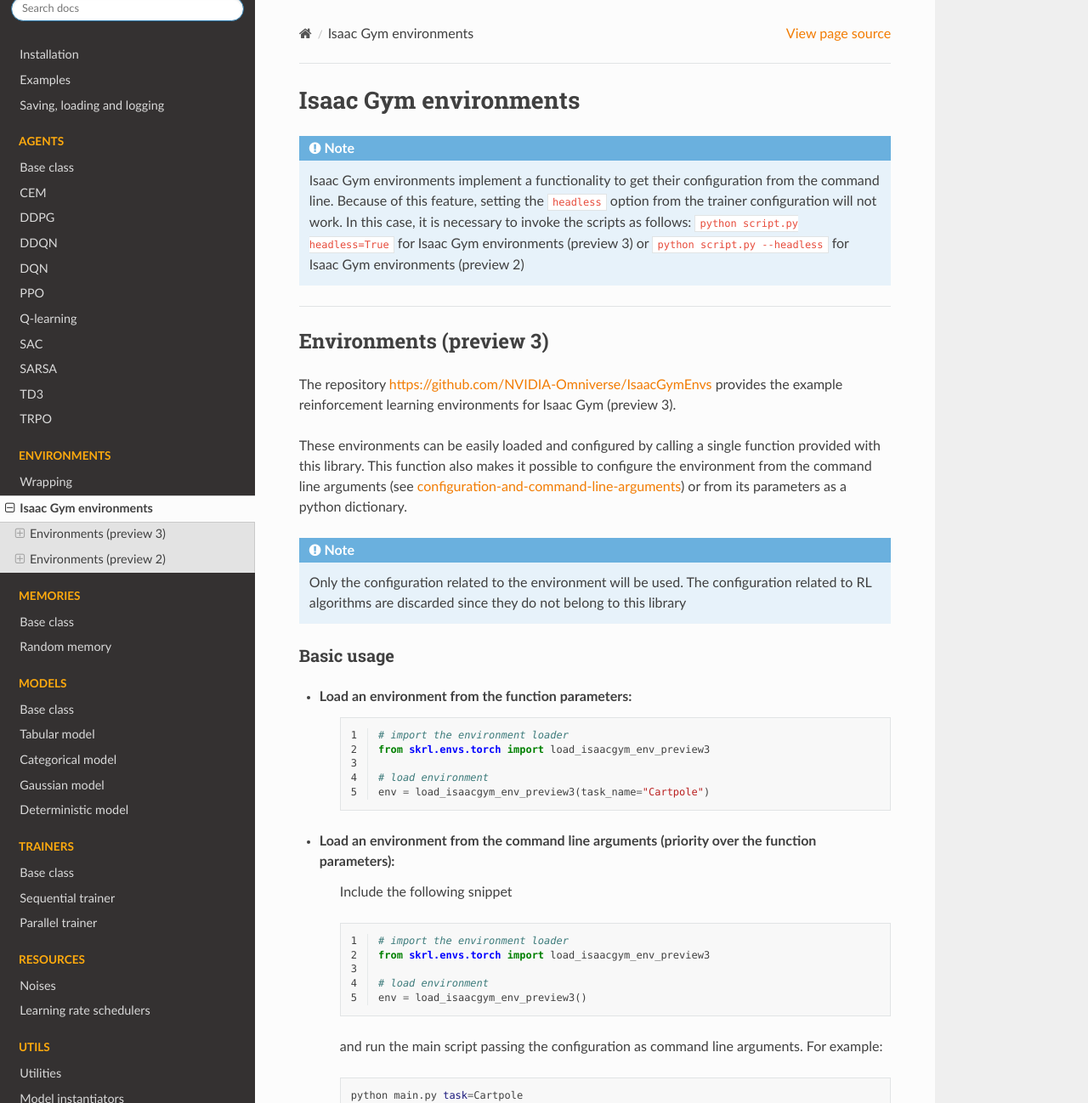
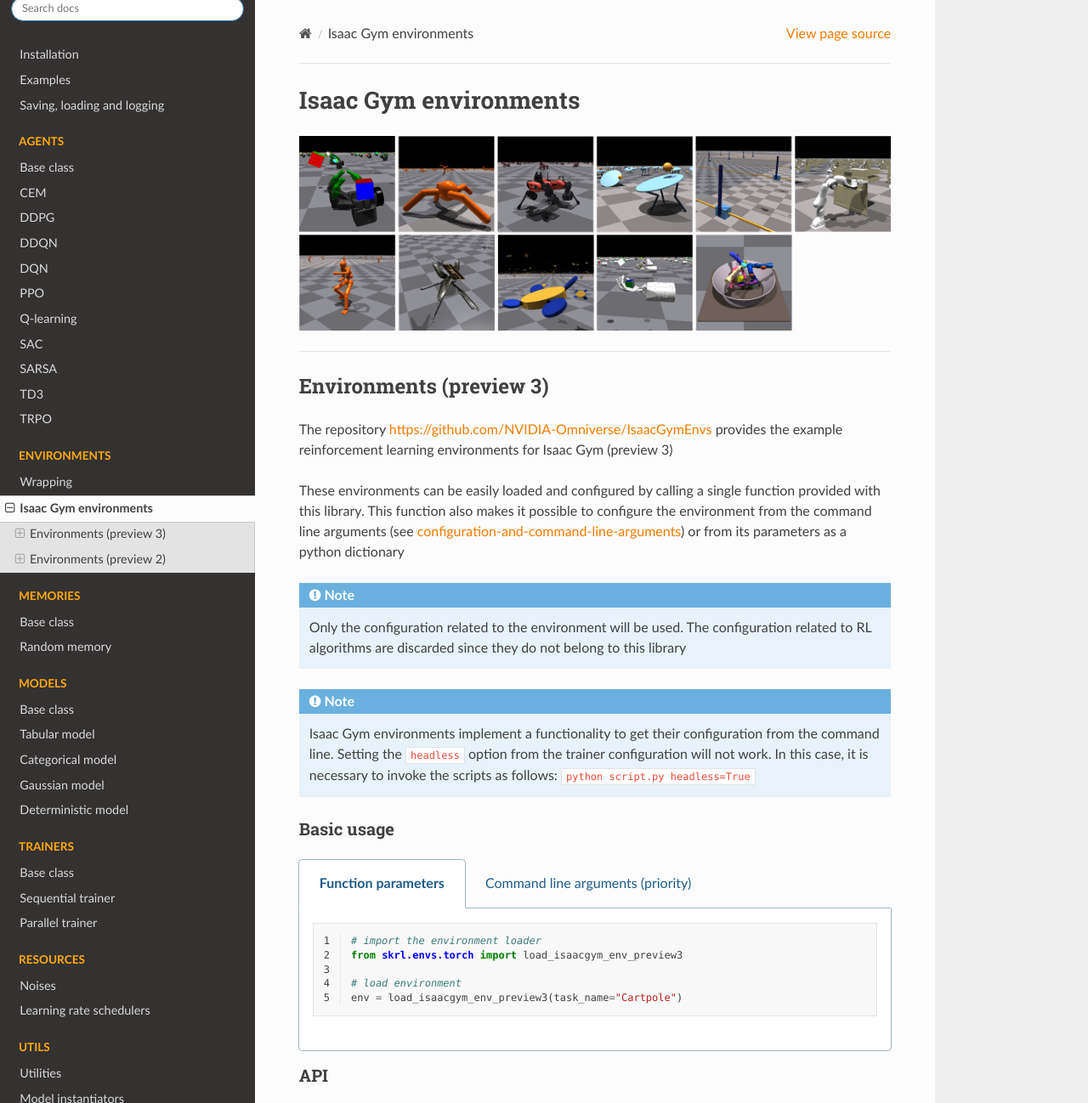
Before and after one commit to Toni-SM/skrl, a Sphinx documentation site: the page built from docs/source/modules/skrl.envs.isaac_gym.rst, in a window 1280 px wide and 1400 px high, cut to the strip 0-1298 px from the top of the window. Shown: the whole strip at 85% size. Built offline with Sphinx 7.4.7 and the Read the Docs theme 2.0.0, drawn with Linux system fonts in a browser that asks for light colours; some of the changed text lies outside the part shown.

Commit message:
Improve the Isaac Gym environments loader docs

```diff
--- a/docs/source/modules/skrl.envs.isaac_gym.rst
+++ b/docs/source/modules/skrl.envs.isaac_gym.rst
@@ -1,57 +1,62 @@
 Isaac Gym environments
 ======================
 
-.. note::
-
-   Isaac Gym environments implement a functionality to get their configuration from the command line. Because of this feature, setting the :literal:`headless` option from the trainer configuration will not work.  In this case, it is necessary to invoke the scripts as follows: :literal:`python script.py headless=True` for Isaac Gym environments (preview 3) or :literal:`python script.py --headless` for Isaac Gym environments (preview 2)
+.. image:: ../_static/imgs/example_isaacgym.png
+    :width: 100%
+    :align: center
+    :alt: Omniverse Isaac Gym environments
 
 .. raw:: html
 
-   <hr>
+     <hr>
 
 Environments (preview 3)
 ------------------------
 
-The repository https://github.com/NVIDIA-Omniverse/IsaacGymEnvs provides the example reinforcement learning environments for Isaac Gym (preview 3).
+The repository https://github.com/NVIDIA-Omniverse/IsaacGymEnvs provides the example reinforcement learning environments for Isaac Gym (preview 3)
 
-These environments can be easily loaded and configured by calling a single function provided with this library. This function also makes it possible to configure the environment from the command line arguments (see `configuration-and-command-line-arguments <https://github.com/NVIDIA-Omniverse/IsaacGymEnvs#configuration-and-command-line-arguments>`_) or from its parameters as a python dictionary.
+These environments can be easily loaded and configured by calling a single function provided with this library. This function also makes it possible to configure the environment from the command line arguments (see `configuration-and-command-line-arguments <https://github.com/NVIDIA-Omniverse/IsaacGymEnvs#configuration-and-command-line-arguments>`_) or from its parameters as a python dictionary
 
 .. note::
 
-   Only the configuration related to the environment will be used. The configuration related to RL algorithms are discarded since they do not belong to this library
+    Only the configuration related to the environment will be used. The configuration related to RL algorithms are discarded since they do not belong to this library
+
+.. note::
+
+    Isaac Gym environments implement a functionality to get their configuration from the command line. Setting the :literal:`headless` option from the trainer configuration will not work. In this case, it is necessary to invoke the scripts as follows: :literal:`python script.py headless=True`
 
 Basic usage
 ^^^^^^^^^^^
 
-* **Load an environment from the function parameters:**
+.. tabs::
 
-   .. code-block:: python
-      :linenos:
+    .. tab:: Function parameters
 
-      # import the environment loader
-      from skrl.envs.torch import load_isaacgym_env_preview3
+        .. code-block:: python
+            :linenos:
 
-      # load environment
-      env = load_isaacgym_env_preview3(task_name="Cartpole")
+            # import the environment loader
+            from skrl.envs.torch import load_isaacgym_env_preview3
 
-* **Load an environment from the command line arguments (priority over the function parameters):**
+            # load environment
+            env = load_isaacgym_env_preview3(task_name="Cartpole")
 
-   Include the following snippet
+    .. tab:: Command line arguments (priority)
 
-   .. code-block:: python
-      :linenos:
+        .. code-block:: python
+            :linenos:
 
-      # import the environment loader
-      from skrl.envs.torch import load_isaacgym_env_preview3
+            # import the environment loader
+            from skrl.envs.torch import load_isaacgym_env_preview3
 
-      # load environment
-      env = load_isaacgym_env_preview3()
+            # load environment
+            env = load_isaacgym_env_preview3()
 
-   and run the main script passing the configuration as command line arguments. For example:
+        Run the main script passing the configuration as command line arguments. For example:
 
-   .. code-block:: bash
+        .. code-block::
 
-      python main.py task=Cartpole
+            python main.py task=Cartpole
 
 API
 ^^^
@@ -65,43 +70,46 @@
 Environments (preview 2)
 ------------------------
 
-The example reinforcement learning environments for Isaac Gym (preview 2) are located within the same package (in the :code:`python/rlgpu` directory).
+The example reinforcement learning environments for Isaac Gym (preview 2) are located within the same package (in the :code:`python/rlgpu` directory)
 
-These environments can be easily loaded and configured by calling a single function provided with this library. This function also makes it possible to configure the environment from the command line arguments or from its parameters as a python dictionary.
+These environments can be easily loaded and configured by calling a single function provided with this library. This function also makes it possible to configure the environment from the command line arguments or from its parameters as a python dictionary
 
+.. note::
+
+    Isaac Gym environments implement a functionality to get their configuration from the command line. Setting the :literal:`headless` option from the trainer configuration will not work. In this case, it is necessary to invoke the scripts as follows: :literal:`python script.py --headless`
 
 Basic usage
 ^^^^^^^^^^^
 
-* **Load an environment from the function parameters:**
+.. tabs::
 
-   .. code-block:: python
-      :linenos:
+    .. tab:: Function parameters
 
-      # import the environment loader
-      from skrl.envs.torch import load_isaacgym_env_preview2
+        .. code-block:: python
+            :linenos:
 
-      # load environment
-      env = load_isaacgym_env_preview2(task_name="Cartpole")
+            # import the environment loader
+            from skrl.envs.torch import load_isaacgym_env_preview2
 
-* **Load an environment from the command line arguments (priority over the function parameters):**
+            # load environment
+            env = load_isaacgym_env_preview2(task_name="Cartpole")
 
-   Include the following snippet
+    .. tab:: Command line arguments (priority)
 
-   .. code-block:: python
-      :linenos:
+        .. code-block:: python
+            :linenos:
 
-      # import the environment loader
-      from skrl.envs.torch import load_isaacgym_env_preview2
+            # import the environment loader
+            from skrl.envs.torch import load_isaacgym_env_preview2
 
-      # load environment
-      env = load_isaacgym_env_preview2()
+            # load environment
+            env = load_isaacgym_env_preview2()
 
-   and run the main script passing the configuration as command line arguments. For example:
+        Run the main script passing the configuration as command line arguments. For example:
 
-   .. code-block:: bash
+        .. code-block::
 
-      python main.py --task Cartpole
+            python main.py --task Cartpole
 
 API
 ^^^
```
